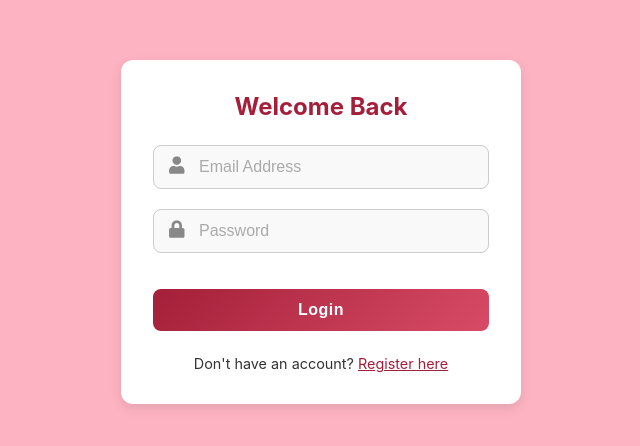
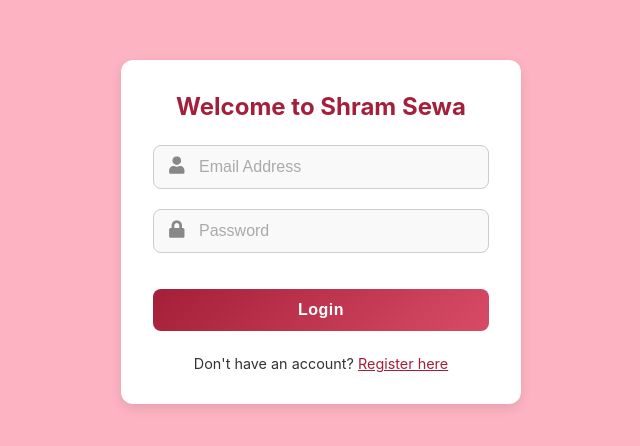
Before and after one commit to aaska90210/g103-shram-sewa, a React app in the folder frontend/: page /login in a window 1280 px wide. Shown: the part 168-614 px from the top of the page, without its empty margins (319-959 px from the left). Built offline with nearby package versions, Linux system fonts and the light colour scheme; the HTML template or start-up script is replaced by a standard one.

Commit message:
Welcome Message Updated

```diff
--- a/frontend/src/pages/auth/Login.jsx
+++ b/frontend/src/pages/auth/Login.jsx
@@ -69,9 +69,9 @@ const Login = () => {
 
     return (
         <div className="auth-container" style={{ maxWidth: '400px' }}>
-            <h2>Welcome Back</h2>
+            <h2>Welcome to Shram Sewa</h2>
 
-            {/* We removed the error paragraph because we use toast now */}
+
 
             <form onSubmit={handleSubmit}>
 
```
